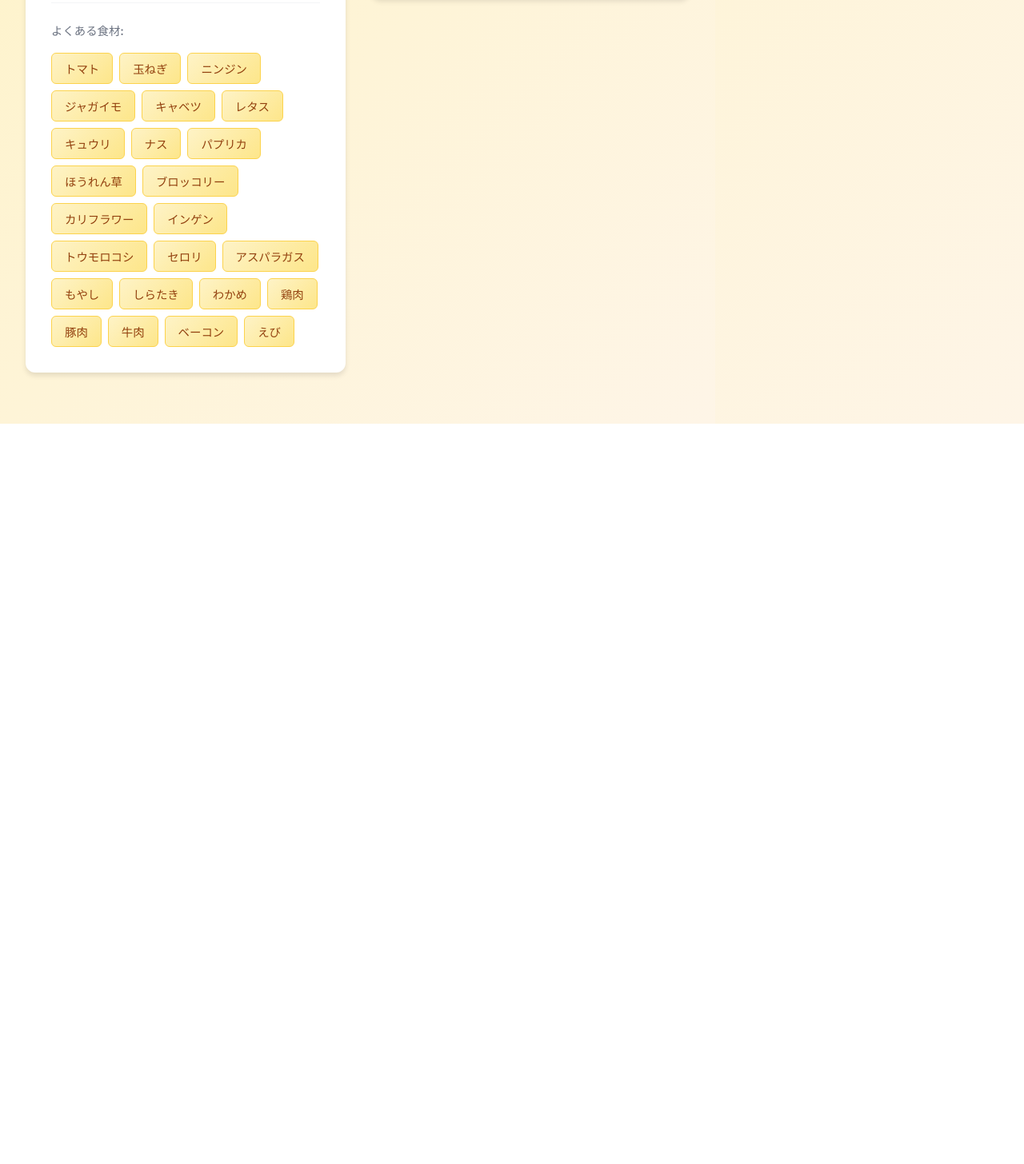
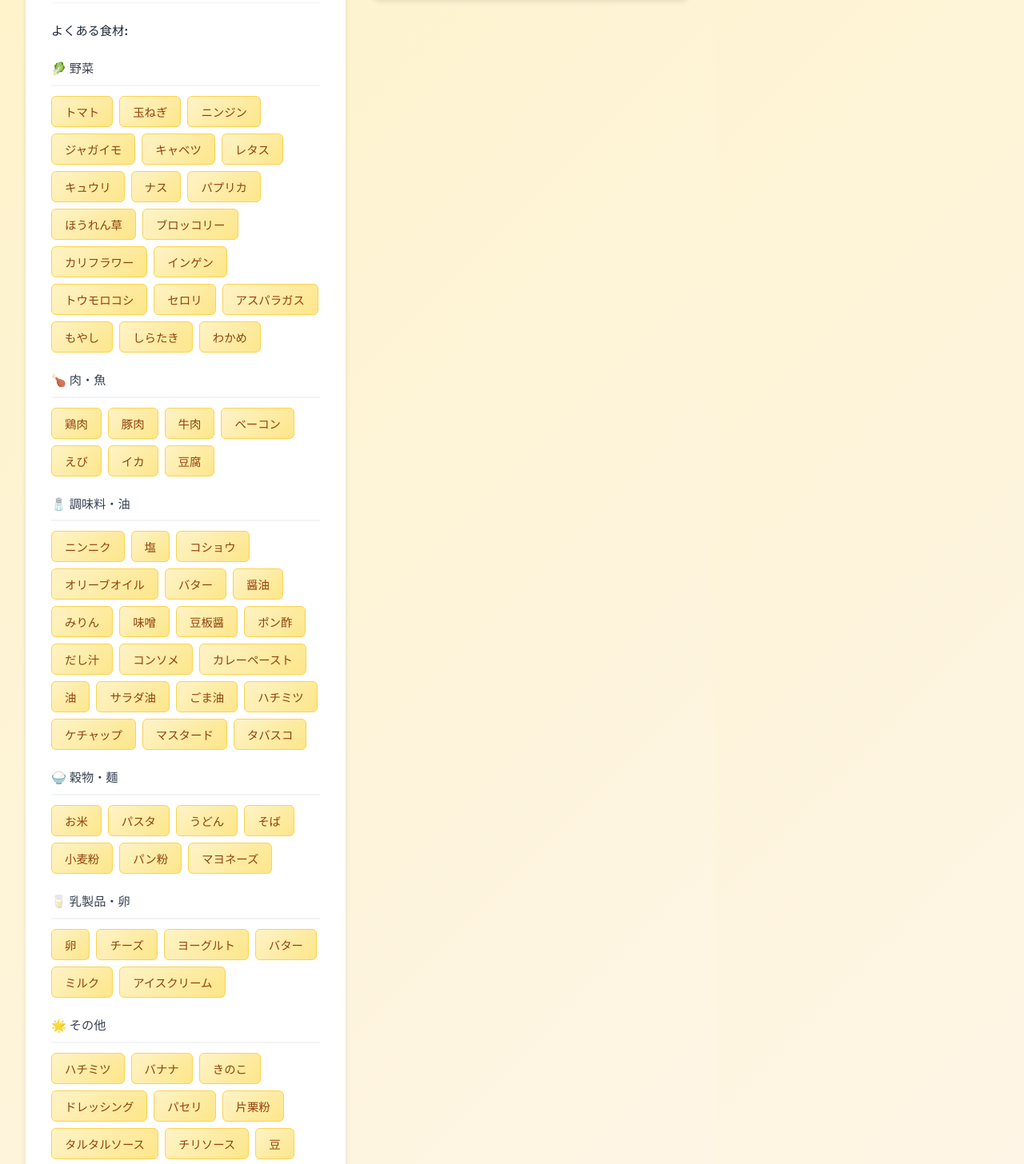
Before and after one commit to marutaniiine/recipe-finder, a React app in the folder app/: page / in a window 1280 px wide. Shown: the part 360-1816 px from the top of the page at 80% size. Before the commit the page ends 890 px from the top, so only its background shows below. Built offline with nearby package versions, Linux system fonts and the light colour scheme; the HTML template or start-up script is replaced by a standard one.

Commit message:
Initial commit: recipe-finder

```diff
--- a/app/src/components/IngredientInput.css
+++ b/app/src/components/IngredientInput.css
@@ -104,10 +104,31 @@
 }
 
 .common-label {
-  margin: 0 0 1rem 0;
-  font-size: 0.9rem;
-  color: #6b7280;
+  margin: 0 0 1.5rem 0;
+  font-size: 0.95rem;
+  color: #1f2937;
+  font-weight: 700;
+}
+
+.ingredient-categories {
+  display: flex;
+  flex-direction: column;
+  gap: 1.5rem;
+}
+
+.ingredient-category-group {
+  display: flex;
+  flex-direction: column;
+  gap: 0.75rem;
+}
+
+.category-title {
+  margin: 0;
+  font-size: 0.95rem;
+  color: #374151;
   font-weight: 600;
+  padding-bottom: 0.5rem;
+  border-bottom: 2px solid #f3f4f6;
 }
 
 .quick-add-buttons {
--- a/app/src/components/IngredientInput.tsx
+++ b/app/src/components/IngredientInput.tsx
@@ -5,24 +5,51 @@ interface IngredientInputProps {
   onAddIngredient: (ingredient: string) => void;
 }
 
-const POPULAR_INGREDIENTS = [
-  // 野菜
-  'トマト', '玉ねぎ', 'ニンジン', 'ジャガイモ', 'キャベツ', 'レタス', 'キュウリ',
+interface IngredientCategory {
+  name: string;
+  emoji: string;
+  items: string[];
+}
+
+const INGREDIENT_CATEGORIES: IngredientCategory[] = [
+  {
+    name: '野菜',
+    emoji: '🥬',
+    items: ['トマト', '玉ねぎ', 'ニンジン', 'ジャガイモ', 'キャベツ', 'レタス', 'キュウリ',
             'ナス', 'パプリカ', 'ほうれん草', 'ブロッコリー', 'カリフラワー', 'インゲン',
-  'トウモロコシ', 'セロリ', 'アスパラガス', 'もやし', 'しらたき', 'わかめ',
-  // 肉・魚
-  '鶏肉', '豚肉', '牛肉', 'ベーコン', 'えび', 'イカ', '豆腐',
-  // 調味料・油
-  'ニンニク', '塩', 'コショウ', 'オリーブオイル', 'バター', '醤油', 'みりん',
-  '味噌', '豆板醤', 'ポン酢', 'だし汁', 'コンソメ', 'カレーペースト',
-  // 穀物・麺
-  'お米', 'パスタ', 'うどん', 'そば', '小麦粉', 'パン粉', 'マヨネーズ',
-  // 乳製品・卵
-  '卵', 'チーズ', 'ヨーグルト', 'バター',
-  // その他
-  'ハチミツ', 'バナナ', 'きのこ', 'ドレッシング', 'パセリ', '片栗粉',
-  'タルタルソース',
+            'トウモロコシ', 'セロリ', 'アスパラガス', 'もやし', 'しらたき', 'わかめ']
+  },
+  {
+    name: '肉・魚',
+    emoji: '🍗',
+    items: ['鶏肉', '豚肉', '牛肉', 'ベーコン', 'えび', 'イカ', '豆腐']
+  },
+  {
+    name: '調味料・油',
+    emoji: '🧂',
+    items: ['ニンニク', '塩', 'コショウ', 'オリーブオイル', 'バター', '醤油', 'みりん',
+            '味噌', '豆板醤', 'ポン酢', 'だし汁', 'コンソメ', 'カレーペースト', '油',
+            'サラダ油', 'ごま油', 'ハチミツ', 'ケチャップ', 'マスタード', 'タバスコ']
+  },
+  {
+    name: '穀物・麺',
+    emoji: '🍚',
+    items: ['お米', 'パスタ', 'うどん', 'そば', '小麦粉', 'パン粉', 'マヨネーズ']
+  },
+  {
+    name: '乳製品・卵',
+    emoji: '🥛',
+    items: ['卵', 'チーズ', 'ヨーグルト', 'バター', 'ミルク', 'アイスクリーム']
+  },
+  {
+    name: 'その他',
+    emoji: '🌟',
+    items: ['ハチミツ', 'バナナ', 'きのこ', 'ドレッシング', 'パセリ', '片栗粉',
+            'タルタルソース', 'チリソース', '豆', 'トウモロコシ缶']
+  }
 ];
+
+const POPULAR_INGREDIENTS = INGREDIENT_CATEGORIES.flatMap(cat => cat.items);
 
 export default function IngredientInput({ onAddIngredient }: IngredientInputProps) {
   const [inputValue, setInputValue] = useState('');
@@ -101,8 +128,12 @@ export default function IngredientInput({ onAddIngredient }: IngredientInputProp
 
       <div className="common-ingredients">
         <p className="common-label">よくある食材:</p>
+        <div className="ingredient-categories">
+          {INGREDIENT_CATEGORIES.map(category => (
+            <div key={category.name} className="ingredient-category-group">
+              <h3 className="category-title">{category.emoji} {category.name}</h3>
               <div className="quick-add-buttons">
-          {POPULAR_INGREDIENTS.slice(0, 24).map(ingredient => (
+                {category.items.map(ingredient => (
                   <button
                     key={ingredient}
                     className="quick-add-btn"
@@ -113,6 +144,9 @@ export default function IngredientInput({ onAddIngredient }: IngredientInputProp
                 ))}
               </div>
             </div>
+          ))}
+        </div>
+      </div>
     </div>
   );
 }
```
Lines whose indentation alone changed are shown as unchanged.
